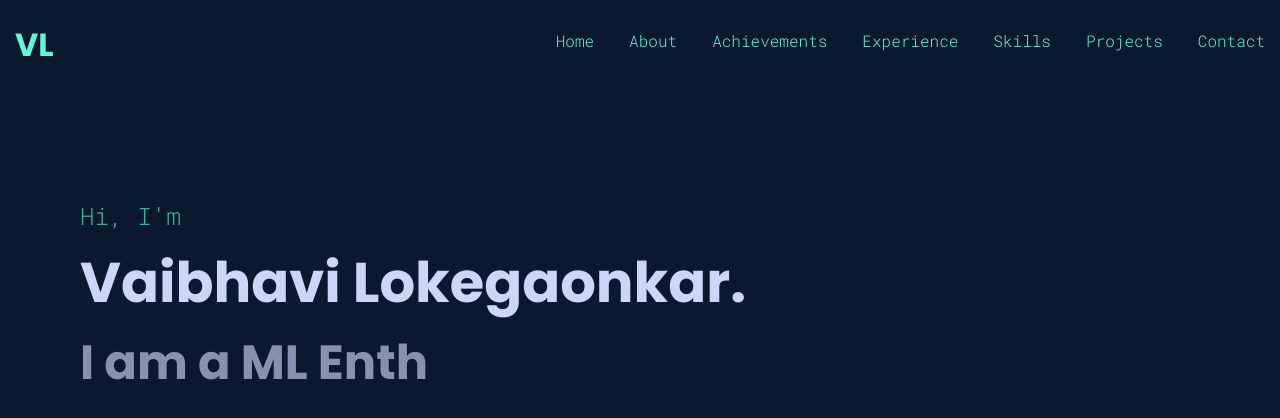
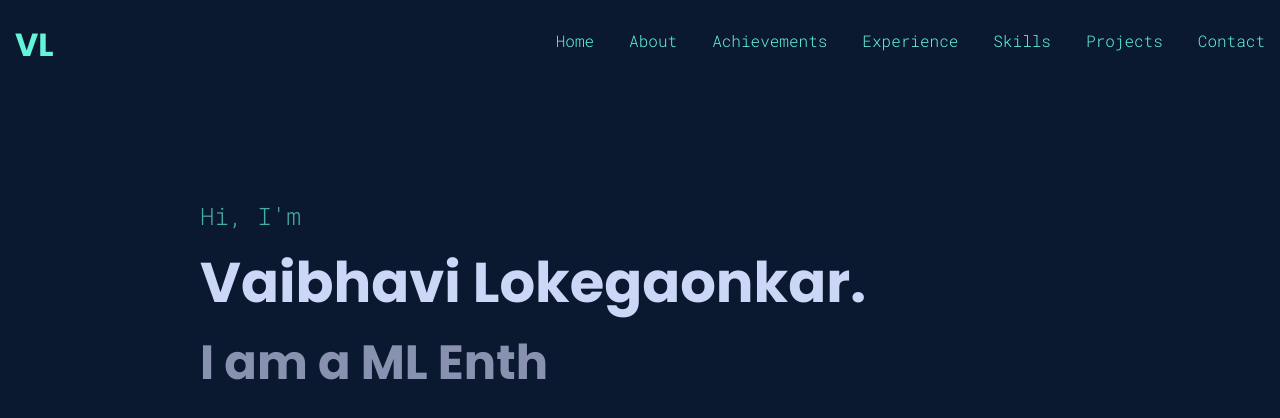
Before and after one commit to Vaibhavi1707/Vaibhavi1707.github.io, a React (Create React App) app in the folder portfolio/: page / in a window 1280 px wide. Shown: the top 418 px of the page. Built offline with nearby package versions, Linux system fonts and the light colour scheme.

Commit message:
Shifted content to front

```diff
--- a/portfolio/src/css/Intro.css
+++ b/portfolio/src/css/Intro.css
@@ -7,7 +7,7 @@
 }
 
 .first__intro {
-    padding: 25vh 10vh 10vh 10vh;
+    padding: 25vh 10vh 10vh 25vh;
     text-align: left;
 }
 
```
